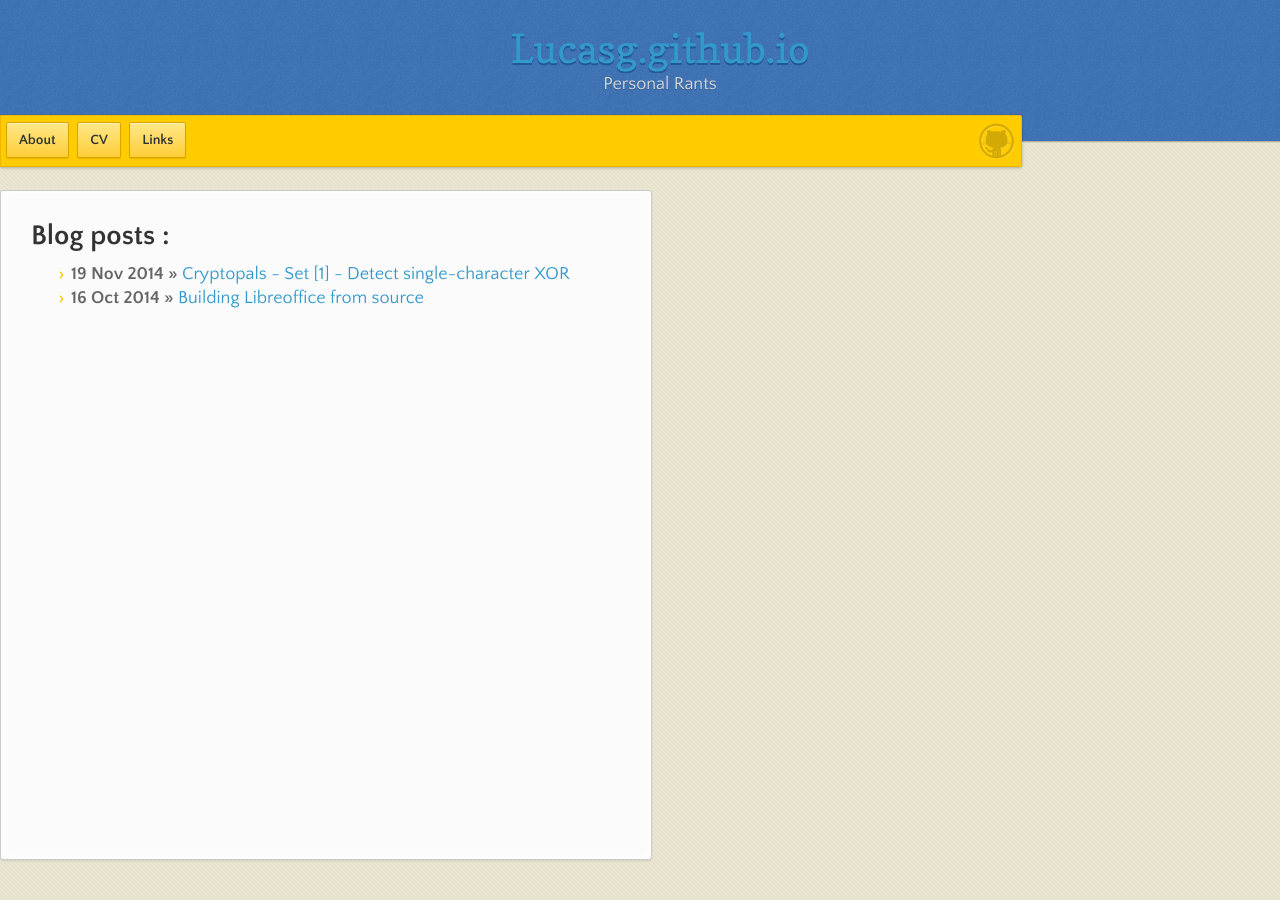
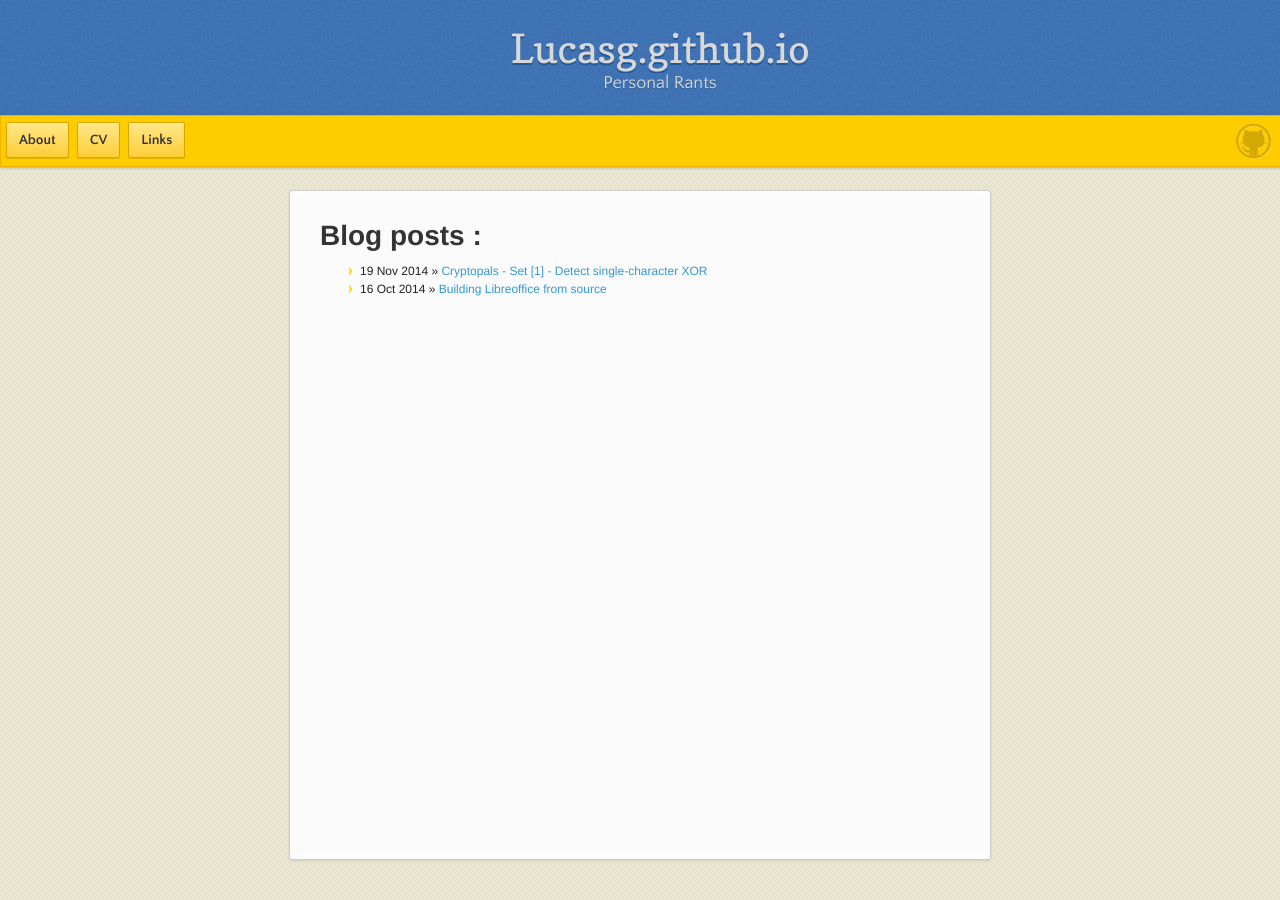
Before and after one commit to gavz/lucasg.github.io, a Jekyll site: the page built from index.html, in a window 1280 px wide. Built offline with Jekyll 4.4.1, drawn with Linux system fonts in a browser that asks for light colours; nearby versions of some CDN libraries.

Commit message:
Changed url background color for h1 titles.\n Changed font for h3 contents \n Banner and sections div converted into a more 'responsive' approach using relative layout \n h1 header does not clip content anymore

```diff
--- a/stylesheets/styles.css
+++ b/stylesheets/styles.css
@@ -154,6 +154,11 @@ a:active {
 h1 {
   font-size: 2em;
   margin: 0.67em 0;
+}
+
+/* Subclassing for url in titles */
+h1 a{
+  color: #D8D8D8;
 }
 
 h2 {
@@ -502,8 +507,9 @@ table {
   border-spacing: 0;
 }
 
+
 body {
-  font: 14px/22px "Quattrocento Sans", "Helvetica Neue", Helvetica, Arial, sans-serif;
+  font: 12px/20px  "Quattrocento Sans","Helvetica Neue", Helvetica, Arial, sans-serif;
   color: #666;
   font-weight: 300;
   margin: 0px;
@@ -538,8 +544,10 @@ h3, h4, h5, h6 {
 }
 
 h3 {
-  font-size: 18px;
-  line-height: 24px;
+  font: 12px/20px "Helvetica Neue";
+  color: rgba(36, 32, 32, 1);
+  font-size: 12px;
+  line-height: 18px;
 }
 
 a {
@@ -547,6 +555,7 @@ a {
   font-weight: 400;
   text-decoration: none;
 }
+
 
 a small {
   font-size: 11px;
@@ -707,6 +716,7 @@ header p {
   -khtml-border-radius: 0px 2px 2px 0px;
   border-radius: 0px 2px 2px 0px;
   padding-right: 10px;
+  width: 100%;
 }
 #banner .button {
   border: 1px solid #dba500;
@@ -746,6 +756,7 @@ header p {
   background: linear-gradient(#ffe788, #ffe788);
   background-color: #ffeca0;
 }
+
 #banner .fork {
   position: fixed;
   left: 50%;
@@ -785,7 +796,7 @@ header p {
   position: absolute;
   height: 36px;
   width: 36px;
-  right: 7px;
+  right: 20px;
   top: 7px;
   display: block;
   background: url(../images/octocat-logo.png);
@@ -809,6 +820,9 @@ section {
   -webkit-box-shadow: 0px 1px 2px rgba(0, 0, 0, 0.09), inset 0px 0px 2px 2px rgba(255, 255, 255, 0.5), inset 0 0 5px 5px rgba(255, 255, 255, 0.4);
   -o-box-shadow: 0px 1px 2px rgba(0, 0, 0, 0.09), inset 0px 0px 2px 2px rgba(255, 255, 255, 0.5), inset 0 0 5px 5px rgba(255, 255, 255, 0.4);
   box-shadow: 0px 1px 2px rgba(0, 0, 0, 0.09), inset 0px 0px 2px 2px rgba(255, 255, 255, 0.5), inset 0 0 5px 5px rgba(255, 255, 255, 0.4);
+  margin-left: auto;
+  margin-right: auto;
+  width: 50%;
 }
 
 small {
@@ -874,7 +888,7 @@ footer {
     float: none;
   }
   header h1, section h1, footer h1 {
-    white-space: nowrap;
+    white-space: normal;
     overflow: hidden;
     text-overflow: ellipsis;
     -o-text-overflow: ellipsis;
```
